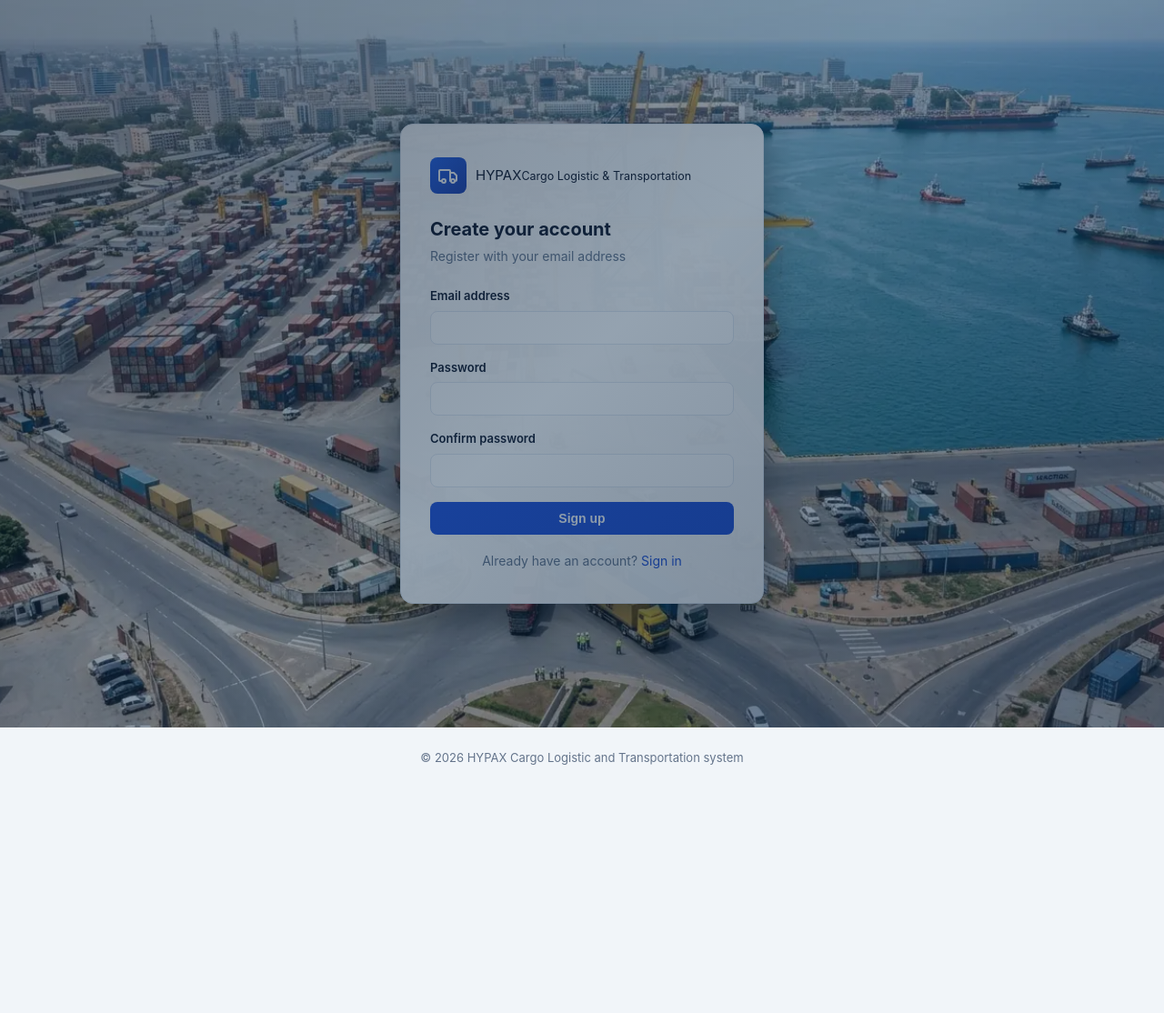
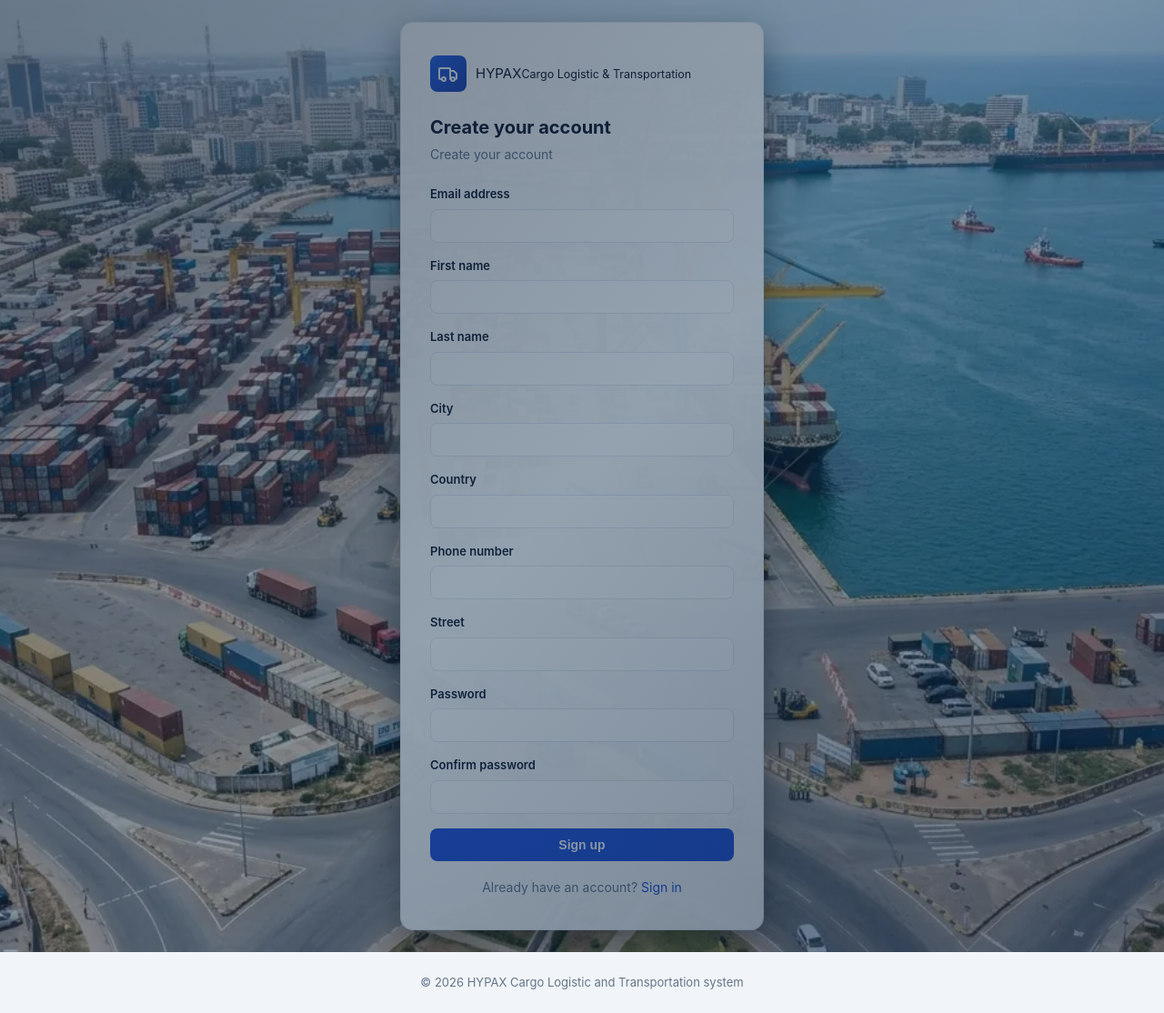
Before and after one commit to namatigi/logistic_platform, a Django app: page /accounts/signup/ in a window 1280 px wide. Shown: the whole page at 91% size. Before the commit the page ends 841 px from the top, so only its background shows below. Run offline with Django 5.2, Linux system fonts and the light colour scheme; parts of the project's set-up code (start-up, migrations or seed data) failed here and were passed over.

Commit message:
Add personal and address fields to sign up page

```diff
--- a/templates/registration/signup.html
+++ b/templates/registration/signup.html
@@ -18,7 +18,7 @@
       <span>HYPAX<small>Cargo Logistic &amp; Transportation</small></span>
     </a>
     <h1 class="auth-heading">Create your account</h1>
-    <p class="auth-sub">Register with your email address</p>
+    <p class="auth-sub">Create your account</p>
 
     <div id="auth-app" data-url="{% url 'users:api_signup' %}">
       {% verbatim %}
@@ -29,6 +29,30 @@
           <div class="form-row">
             <label for="signup-email">Email address</label>
             <input id="signup-email" type="email" v-model.trim="email" autocomplete="email" required>
+          </div>
+          <div class="form-row">
+            <label for="signup-first-name">First name</label>
+            <input id="signup-first-name" type="text" v-model.trim="firstName" autocomplete="given-name">
+          </div>
+          <div class="form-row">
+            <label for="signup-last-name">Last name</label>
+            <input id="signup-last-name" type="text" v-model.trim="lastName" autocomplete="family-name">
+          </div>
+          <div class="form-row">
+            <label for="signup-city">City</label>
+            <input id="signup-city" type="text" v-model.trim="city" autocomplete="address-level2">
+          </div>
+          <div class="form-row">
+            <label for="signup-country">Country</label>
+            <input id="signup-country" type="text" v-model.trim="country" autocomplete="country-name">
+          </div>
+          <div class="form-row">
+            <label for="signup-phone">Phone number</label>
+            <input id="signup-phone" type="tel" v-model.trim="phone" autocomplete="tel">
+          </div>
+          <div class="form-row">
+            <label for="signup-street">Street</label>
+            <input id="signup-street" type="text" v-model.trim="street" autocomplete="street-address">
           </div>
           <div class="form-row">
             <label for="signup-password1">Password</label>
@@ -75,7 +99,11 @@
     var api = window.HYPAX.api;
     Vue.createApp({
       data: function () {
-        return { email: '', password1: '', password2: '', error: '', loading: false };
+        return {
+          email: '', firstName: '', lastName: '', city: '', country: '',
+          phone: '', street: '', password1: '', password2: '',
+          error: '', loading: false,
+        };
       },
       methods: {
         submit: async function () {
@@ -89,6 +117,12 @@
           try {
             var res = await api.post(root.dataset.url, {
               email: self.email,
+              first_name: self.firstName,
+              last_name: self.lastName,
+              city: self.city,
+              country: self.country,
+              phone: self.phone,
+              street: self.street,
               password1: self.password1,
               password2: self.password2
             });
--- a/users/forms.py
+++ b/users/forms.py
@@ -1,16 +1,23 @@
 from django import forms
 from django.core.exceptions import ValidationError
+from django.db import transaction
 
 from .models import Address, CustomUser, Profile
 
 
 class SignUpForm(forms.ModelForm):
+    first_name = forms.CharField(max_length=150, required=False, label='First name')
+    last_name = forms.CharField(max_length=150, required=False, label='Last name')
+    city = forms.CharField(max_length=100, required=False, label='City')
+    country = forms.CharField(max_length=100, required=False, label='Country')
+    phone = forms.CharField(max_length=50, required=False, label='Phone number')
+    street = forms.CharField(max_length=255, required=False, label='Street')
     password1 = forms.CharField(widget=forms.PasswordInput, label='Password')
     password2 = forms.CharField(widget=forms.PasswordInput, label='Confirm Password')
 
     class Meta:
         model = CustomUser
-        fields = ('email',)
+        fields = ('email', 'first_name', 'last_name')
 
     def clean_password2(self):
         p1 = self.cleaned_data.get('password1')
@@ -23,7 +30,17 @@ class SignUpForm(forms.ModelForm):
         user = super().save(commit=False)
         user.set_password(self.cleaned_data['password1'])
         if commit:
-            user.save()
+            with transaction.atomic():
+                user.save()
+                Profile.objects.create(user=user, phone=self.cleaned_data.get('phone', ''))
+                Address.objects.create(
+                    user=user,
+                    label='Registration',
+                    street=self.cleaned_data.get('street', ''),
+                    city=self.cleaned_data.get('city', ''),
+                    country=self.cleaned_data.get('country', ''),
+                    is_primary=True,
+                )
         return user
 
 
```
Also changed, not shown: users/tests.py (+27 -0 lines).
